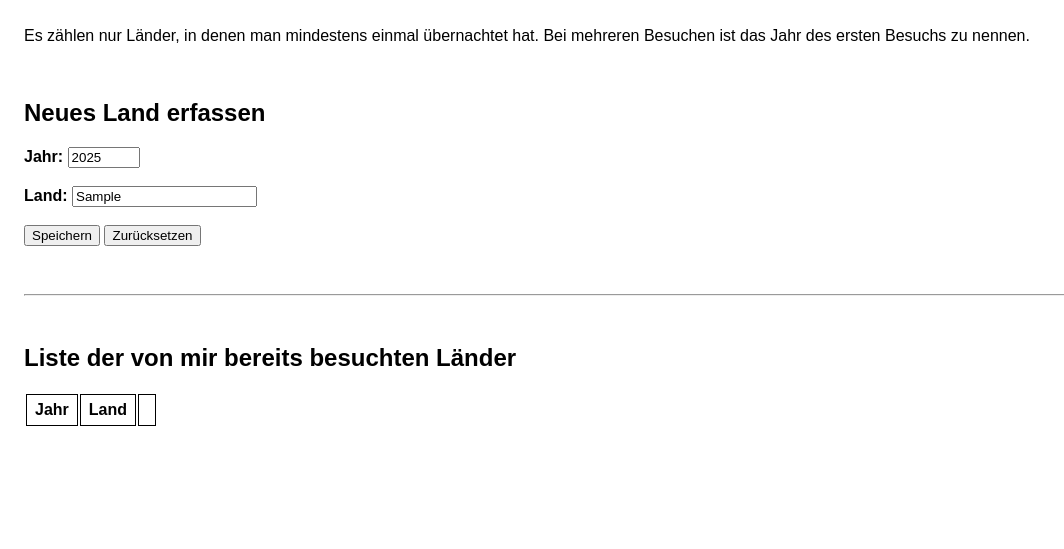
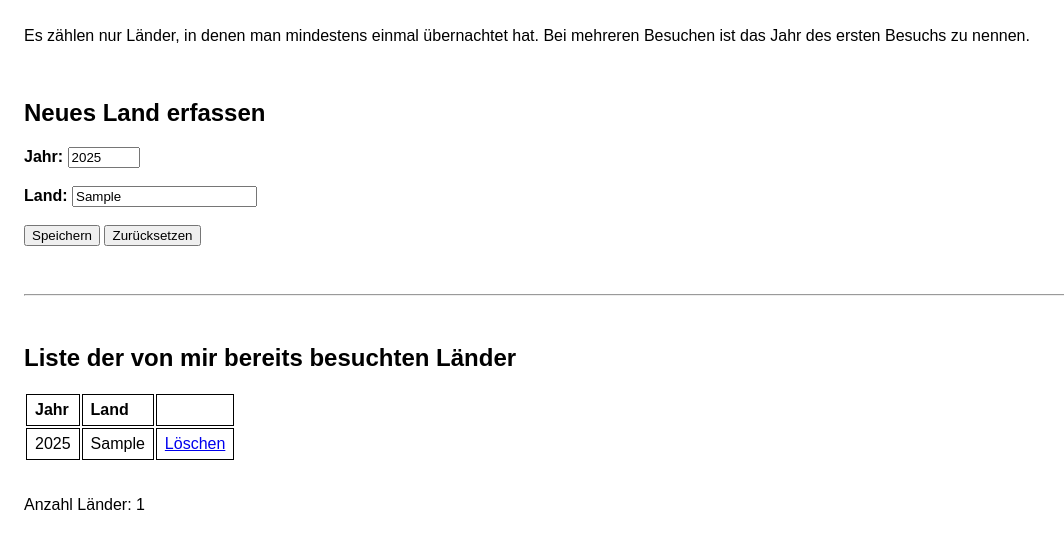
Before and after one commit to MDecker-MobileComputing/HTML_IndexedDB_MyCountries, a plain HTML site: page docs/index.html in a window 1280 px wide. Both pictures are taken after typing "Sample" into the empty fields and a click on the button "Speichern". Shown: the part 103-652 px from the top of the page, without its empty margins (0-1064 px from the left). Drawn offline with Linux system fonts and the light colour scheme.

Commit message:
Anzahl Laender wird unter Tabelle angezeigt

```diff
--- a/docs/datenbank.js
+++ b/docs/datenbank.js
@@ -73,8 +73,8 @@ async function neuerDatensatz( jahr, land ) {
 
         const neuRequest = store.add( landObjekt );
 
-        request.onsuccess = () => resolve( neuRequest.result );
-        request.onerror   = () => reject(  neuRequest.error  );
+        neuRequest.onsuccess = () => resolve( neuRequest.result );
+        neuRequest.onerror   = () => reject(  neuRequest.error  );
     });
 }
 
--- a/docs/index.html
+++ b/docs/index.html
@@ -61,6 +61,8 @@
   </table>
   <br>
 
+  <p>Anzahl Länder: <span id="spanAnzahlLaender"></span></p>
+
   <script src="datenbank.js"></script>
   <script src="laender.js"    ></script>
 
--- a/docs/laender.js
+++ b/docs/laender.js
@@ -7,6 +7,8 @@ let inputLand = null;
 let divTabelle  = null;
 let tabelleBody = null;
 
+let spanAnzahlLaender = null;
+
 let jahrAktuell = new Date().getFullYear();
 
 
@@ -15,9 +17,10 @@ let jahrAktuell = new Date().getFullYear();
  */
 window.addEventListener( "load", async function () {
 
-    inputJahr   = document.getElementById( "inputJahr"   );
-    inputLand   = document.getElementById( "inputLand"   );
-    tabelleBody = document.getElementById( "tabelleBody" );
+    inputJahr         = document.getElementById( "inputJahr"   );
+    inputLand         = document.getElementById( "inputLand"   );
+    tabelleBody       = document.getElementById( "tabelleBody" );
+    spanAnzahlLaender = document.getElementById( "spanAnzahlLaender" );
 
     if ( !inputJahr || !inputLand || !tabelleBody ) {
 
@@ -42,7 +45,9 @@ window.addEventListener( "load", async function () {
  */
 async function datenLaden() {
 
-    tabelleBody.innerHTML = ""; // Tabula Rasa
+    // Tabula Rasa
+    tabelleBody.innerHTML         = "";
+    spanAnzahlLaender.textContent = "0";
 
     try {
 
@@ -55,6 +60,8 @@ async function datenLaden() {
             const land = laenderArray[i].land;
             addTabellenZeile( id, jahr, land );
         }
+
+        spanAnzahlLaender.textContent = laenderArray.length + "";
     }
     catch ( fehler ) {
 
@@ -98,8 +105,8 @@ async function onButtonSpeichern( event ) {
 
     try {
 
-        const idNeu = await neuerDatensatz(   jahrZahl, neuesLand );
-        addTabellenZeile( idNeu, jahrZahl, neuesLand );
+        await neuerDatensatz( jahrZahl, neuesLand );
+        datenLaden();
     }
     catch ( fehler ) {
 
```
Also changed, not shown: 1 other file.
